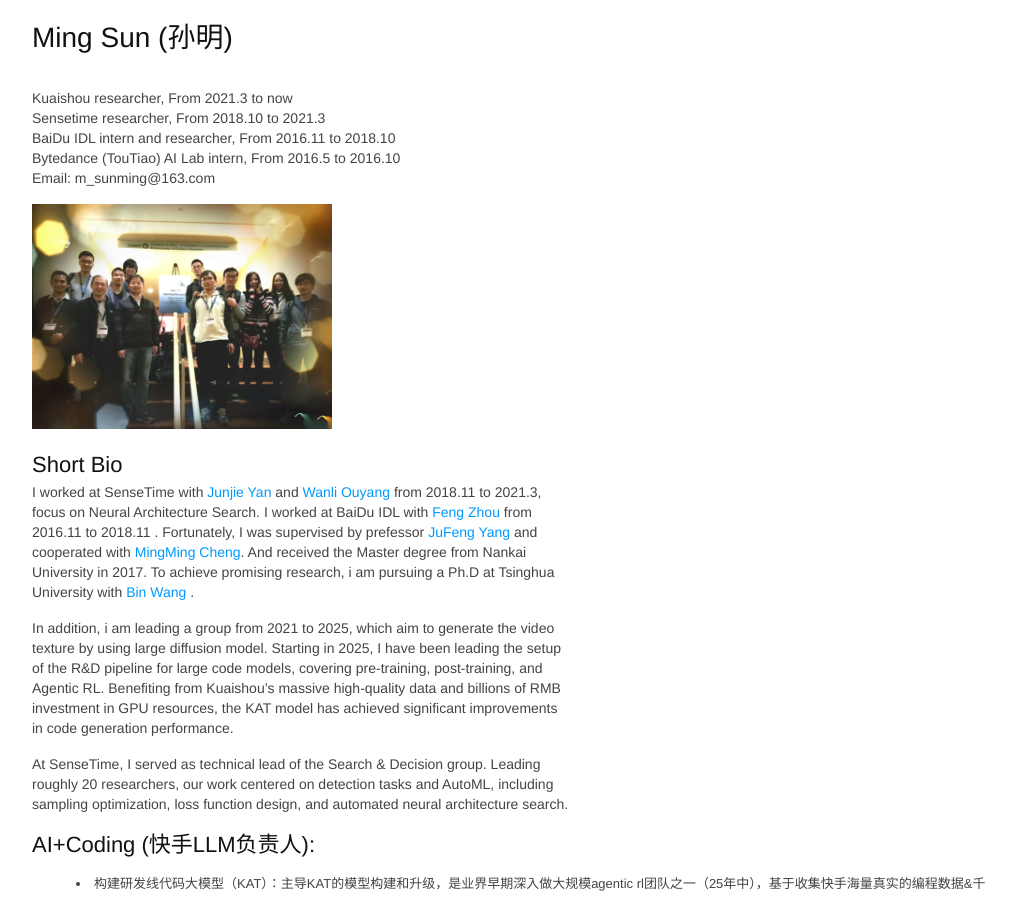
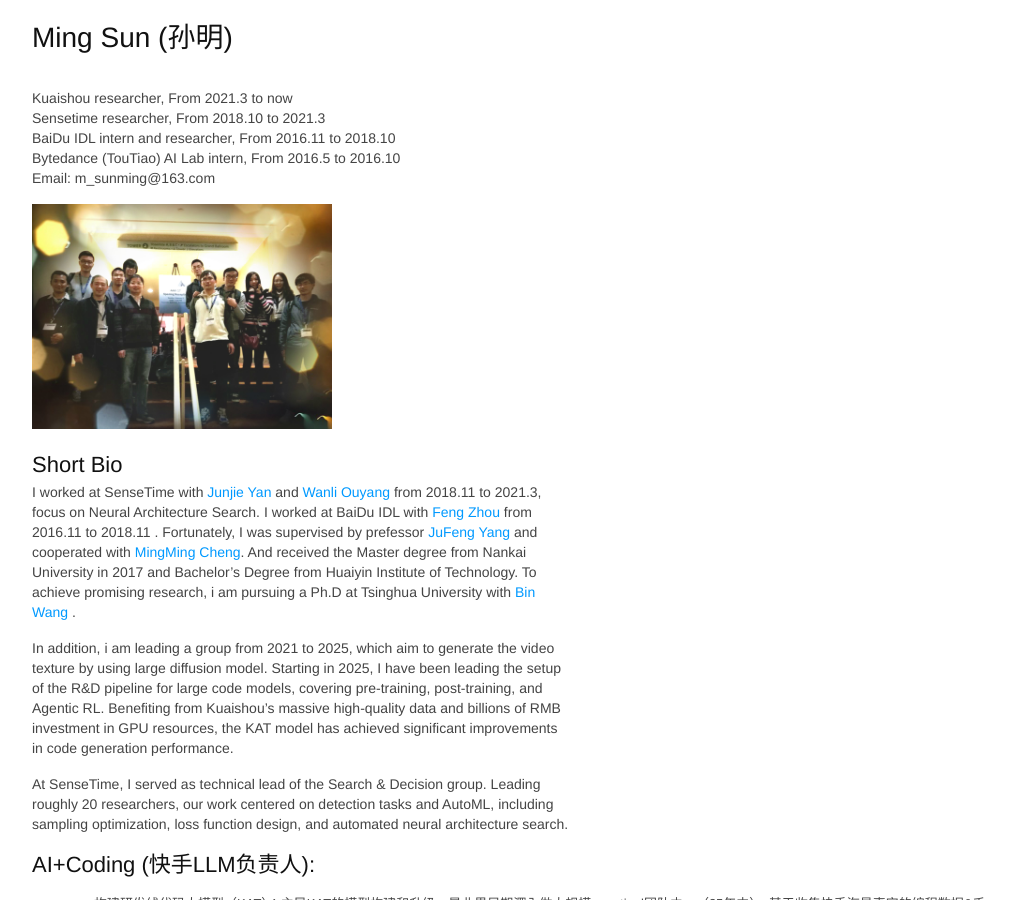
Before and after one commit to msunming/msunming.github.io, a Jekyll site: the page index.html, which Jekyll copies as it is, in a window 1280 px wide and 900 px high. Shown: the whole window, without its empty margins (128-1144 px from the left). Built offline with Jekyll 4.4.1, drawn with Linux system fonts in a browser that asks for light colours.

Commit message:
Update index.html

```diff
--- a/index.html
+++ b/index.html
@@ -453,7 +453,7 @@ pre .markdown .emphasis {
         <p> I worked at SenseTime with <a href="https://yan-junjie.github.io/">Junjie Yan </a> and <a href="https://wlouyang.github.io/">Wanli Ouyang </a>  from 2018.11 to 2021.3, focus on Neural Architecture Search.
             I worked at BaiDu IDL with <a href="http://f-zhou.com/">Feng Zhou</a> from 2016.11 to 2018.11 .
 			Fortunately, I was supervised by prefessor <a href="http://cv.nankai.edu.cn/">JuFeng Yang</a> and cooperated with <a href="http://mmcheng.net/zh/cmm/">MingMing Cheng</a>.
-			And received the Master degree from Nankai University in 2017.
+			And received the Master degree from Nankai University in 2017 and Bachelor’s Degree from Huaiyin Institute of Technology.
 			To achieve promising research, i am pursuing a Ph.D at Tsinghua University with <a href="https://www.thss.tsinghua.edu.cn/en/faculty/binwang.htm"> Bin Wang </a>.
 		</p>
 
```
